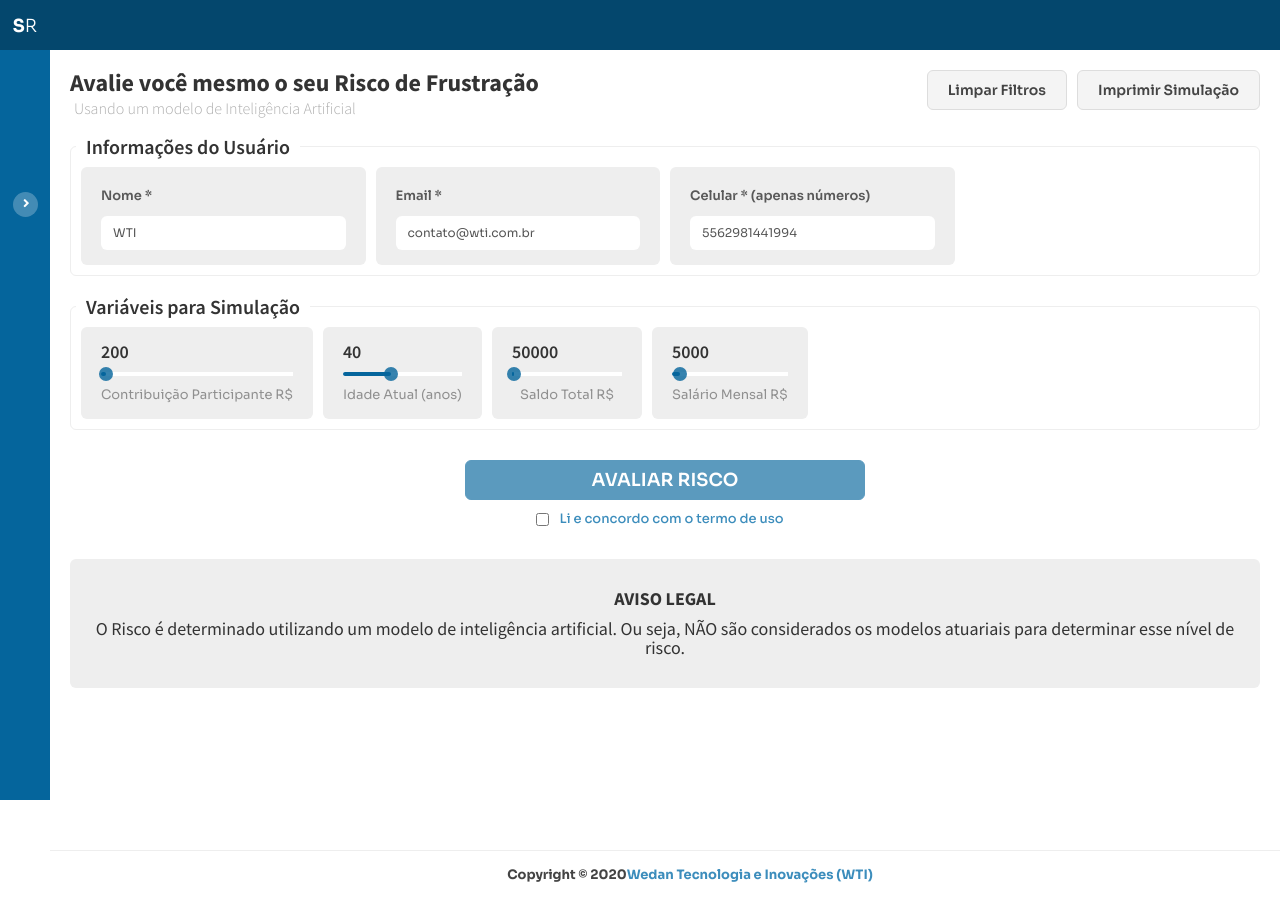
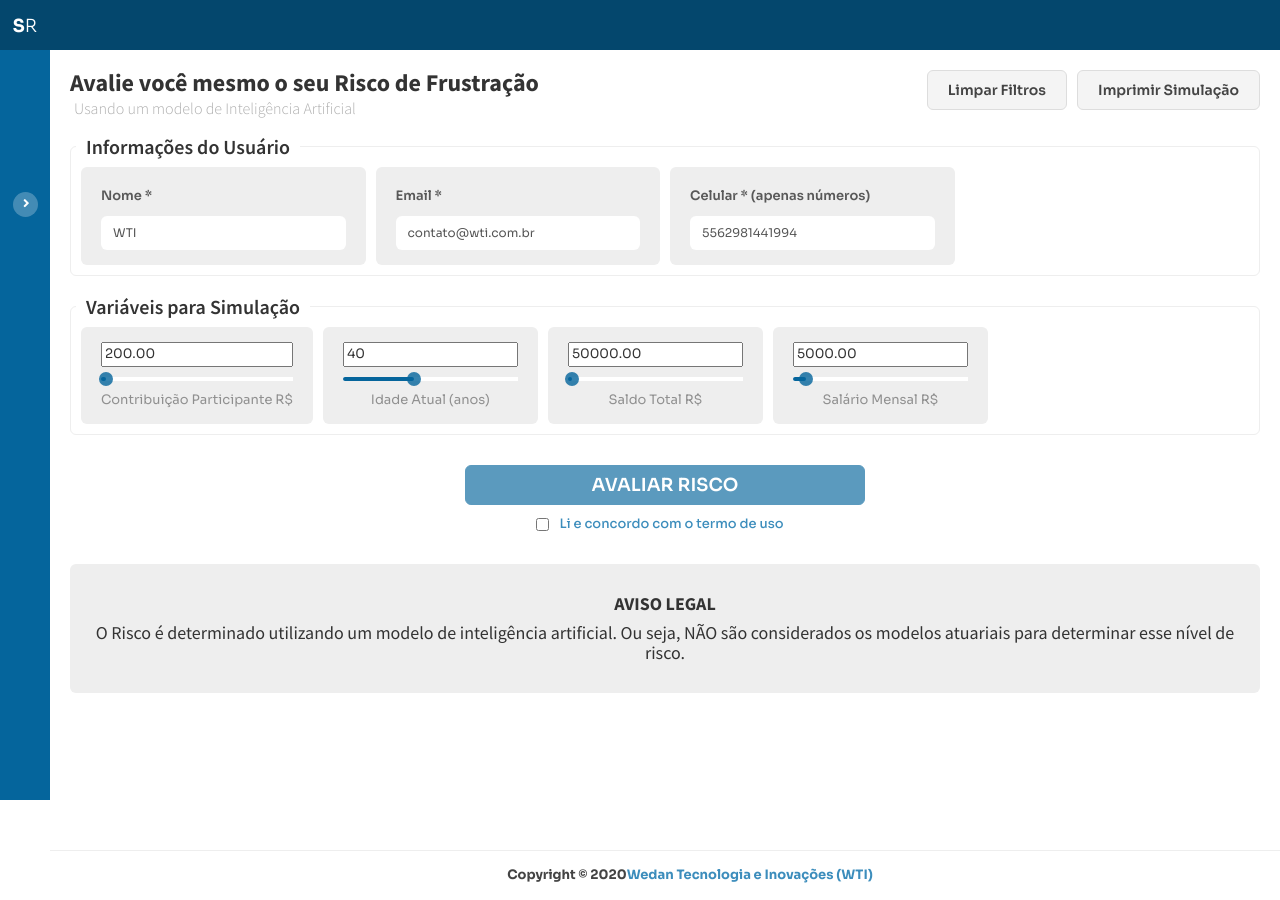
Before and after one commit to pa-tiq/riscofrustracao, a React (Create React App) app: page /risco in a window 1280 px wide. Built offline with nearby package versions, Linux system fonts and the light colour scheme; no server answers; a web font is replaced by a local one.

Commit message:
sliders & table allignment

```diff
--- a/src/common/template/faixariscoList.jsx
+++ b/src/common/template/faixariscoList.jsx
@@ -272,7 +272,10 @@ class FaixaRiscoList extends Component {
 
   render() {
     return (
-      <div className='list-beneficiario table-responsive'>
+      <div
+        className='list-beneficiario table-responsive'
+        style={{ margin: 'auto' }}
+      >
         <table
           id='dtBasicExample'
           className='table table-striped table-bordered'
--- a/src/common/template/menuMobile.css
+++ b/src/common/template/menuMobile.css
@@ -5,7 +5,7 @@
   top: 0;
   left: 0;
   height: 100%;
-  z-index: 1;
+  z-index: 850;
   display: block;
 }
 
@@ -27,6 +27,8 @@
 
 .mobileSidebarContainer .sidebar-menu {
   padding-top: 60px;
+  z-index: 850;
+
 }
 
 .mobileSidebarContainer .sidebar-menu li a {
--- a/src/common/template/sliderOne.jsx
+++ b/src/common/template/sliderOne.jsx
@@ -1,15 +1,13 @@
-import React from 'react'
+import React from 'react';
 //import Slider, { Range } from 'rc-slider'
 // We can just import Slider or Range to reduce bundle size
-import Slider from 'rc-slider/lib/Slider'
-import 'rc-slider/assets/index.css'
+import Slider from 'rc-slider/lib/Slider';
+import 'rc-slider/assets/index.css';
 
-import { abbreviateNumber } from '../../common/functions/utilsjs'
-
+import { abbreviateNumber } from '../../common/functions/utilsjs';
 
 class SliderOne extends React.Component {
-
-    constructor(props){
+  constructor(props) {
     super(props)
     this.state = {
       step: 1,
@@ -23,19 +21,21 @@ class SliderOne extends React.Component {
   }
 
   componentDidUpdate(prevProps, prevState) {
-        if( prevProps.value === this.props.value &&
+    if (
+      prevProps.value === this.props.value &&
       this.state.value != this.props.value &&
-            prevState.value === this.state.value){
+      prevState.value === this.state.value
+    ) {
       //console.log(prevProps.value, this.props.value, this.state.value, prevState.value)
-                this.setState({value: this.props.value})
+      this.setState({ value: this.props.value });
     }
   }
 
   render() {
     //console.log(this.state.value)
     return (
-            <div className="item v2 slider">
-                <h4>{(this.state.value)/this.props.div}</h4>
+      <div className='item v2 slider'>
+        <input value={this.state.value / this.props.div} />
         <Slider
           min={this.props.min}
           max={this.props.max}
@@ -44,21 +44,27 @@ class SliderOne extends React.Component {
           step={this.props.step}
           onChange={(value) => {
             // console.log(value)
-                        this.setState({value: value})
-                        this.setState({min: value[0] || 0, max: value[1] || this.props.max })
-                        return this.props.onChange(value)
+            this.setState({ value: value });
+            this.setState({
+              min: value[0] || 0,
+              max: value[1] || this.props.max,
+            });
+            return this.props.onChange(value);
           }}
           onAfterChange={(value) => {
             // console.log(value)
-                        this.setState({value: value})
-                        this.setState({min: value[0] || 0, max: value[1] || this.props.max })
-                        return this.props.onAfterChange(value)
+            this.setState({ value: value });
+            this.setState({
+              min: value[0] || 0,
+              max: value[1] || this.props.max,
+            });
+            return this.props.onAfterChange(value);
           }}
         />
         <label>{this.props.label}</label>
       </div>
-        )
+    );
   }
 }
 
-export default SliderOne
+export default SliderOne;
--- /dev/null
+++ b/src/common/template/sliderTwo.js
@@ -0,0 +1,68 @@
+import Slider from 'rc-slider/lib/Slider';
+import 'rc-slider/assets/index.css';
+
+import { abbreviateNumber } from '../functions/utilsjs';
+import { useEffect, useState } from 'react';
+
+const SliderTwo = (props) => {
+  const [userValue, setUserValue] = useState(props.defaultValue);
+  const [inputValue, setInputValue] = useState(null);
+
+  const { value: propvalue } = props;
+
+  useEffect(() => {
+    setUserValue(propvalue);
+  }, [propvalue]);
+
+  useEffect(() => {
+    if(inputValue){
+      const timeOutId = setTimeout(parseInputChange, 1000);
+      return () => clearTimeout(timeOutId);
+    }
+  }, [inputValue]);
+
+  const handleSliderChange = (value) => {
+    return props.onChange(value);
+  };
+
+  const parseInputChange = () => {
+    try {
+      if (inputValue && !isNaN(parseFloat(inputValue))) {
+        let newValue = parseFloat(inputValue).toFixed(2);
+        if (newValue < props.min) newValue = props.min;
+        else if (newValue > props.max) newValue = props.max;
+        props.onChange(newValue);
+      } else {
+        props.onChange(props.defaultValue);
+      }
+      setInputValue(null);
+    } catch (error) {
+      console.log(error);
+    }
+  };
+
+  const handleInputChange = (e) => {
+    setInputValue(e.target.value);
+  };
+
+  return (
+    <div className='item v2 slider'>
+      <input
+        type='text'
+        value={inputValue === null ? userValue : inputValue}
+        onChange={handleInputChange}
+      />
+      <Slider
+        min={props.min}
+        max={props.max}
+        defaultValue={props.defaultValue}
+        value={userValue}
+        step={props.step}
+        onChange={handleSliderChange}
+      />
+      <label>{props.label}</label>
+    </div>
+  );
+};
+
+export default SliderTwo;
--- a/src/pages/risco.jsx
+++ b/src/pages/risco.jsx
@@ -15,7 +15,7 @@ import PieChart from '../common/template/piechart2';
 //import BarChart from '../common/template/barchart'
 //import LineChart from '../common/template/linechart';
 
-import SliderOne from '../common/template/sliderOne';
+import SliderTwo from '../common/template/sliderTwo';
 import Tooltip from '../common/template/tooltip';
 
 import {
@@ -505,22 +505,17 @@ export default class Risco extends Component {
             <h4>Variáveis para Simulação</h4>
 
             <div className='items-group'>
-              {true && (
-                <SliderOne
+              <SliderTwo
                 label={'Contribuição Participante R$'}
                 min={this.state.contribuicaomensalmin}
                 max={this.state.contribuicaomensalmax}
                 step={50}
                 width={200}
-                  div={1}
                 showvalue={true}
                 showminmax={false}
                 defaultValue={200}
                 value={parseFloat(this.state.contribuicaomensal).toFixed(2)}
                 onChange={(value) => {
-                    // console.log(value)
-                  }}
-                  onAfterChange={(value) => {
                   //console.log(value)
                   this.setState({
                     ...this.state,
@@ -528,72 +523,53 @@ export default class Risco extends Component {
                   });
                 }}
               />
-              )}
 
-              {true && (
-                <SliderOne
+              <SliderTwo
                 label={'Idade Atual (anos)'}
                 min={this.state.idadeatualanosmin}
                 max={this.state.idadeatualanosmax}
                 step={1}
                 width={200}
-                  div={1}
                 showvalue={true}
                 showminmax={false}
                 defaultValue={40}
                 value={this.state.idadeatualanos}
                 onChange={(value) => {
-                    // console.log(value)
-                  }}
-                  onAfterChange={(value) => {
                   this.setState({ ...this.state, idadeatualanos: +value });
                 }}
               />
-              )}
 
-              {true && (
-                <SliderOne
+              <SliderTwo
                 label={'Saldo Total R$'}
                 min={this.state.saldototalmin}
                 max={this.state.saldototalmax}
                 step={5000}
                 width={200}
-                  div={1}
                 showvalue={true}
                 showminmax={false}
                 defaultValue={50000} //{new Array(10, 100)}
-                  value={this.state.saldototal}
+                value={parseFloat(this.state.saldototal).toFixed(2)}
                 onChange={(value) => {
-                    // console.log(value)
-                  }}
-                  onAfterChange={(value) => {
                   // console.log(value/10)
                   this.setState({ ...this.state, saldototal: +value });
                 }}
               />
-              )}
 
-              {true && (
-                <SliderOne
+              <SliderTwo
                 label={'Salário Mensal R$'}
                 min={this.state.salariomin}
                 max={this.state.salariomax}
                 step={500}
                 width={200}
-                  div={1}
                 showvalue={true}
                 showminmax={false}
                 defaultValue={5000}
-                  value={this.state.salario}
+                value={parseFloat(this.state.salario).toFixed(2)}
                 onChange={(value) => {
-                    // console.log(value)
-                  }}
-                  onAfterChange={(value) => {
                   // console.log(value)
                   this.setState({ ...this.state, salario: +value });
                 }}
               />
-              )}
             </div>
           </div>
 
@@ -691,7 +667,6 @@ export default class Risco extends Component {
             </div>
           )}
 
-          {true && (
           <div className='message-renda-disclaimer'>
             <h4>
               <strong>AVISO LEGAL</strong>
@@ -702,7 +677,6 @@ export default class Risco extends Component {
               para determinar esse nível de risco.
             </h4>
           </div>
-          )}
         </Content>
       </div>
     );
```
Lines whose indentation alone changed are shown as unchanged.
